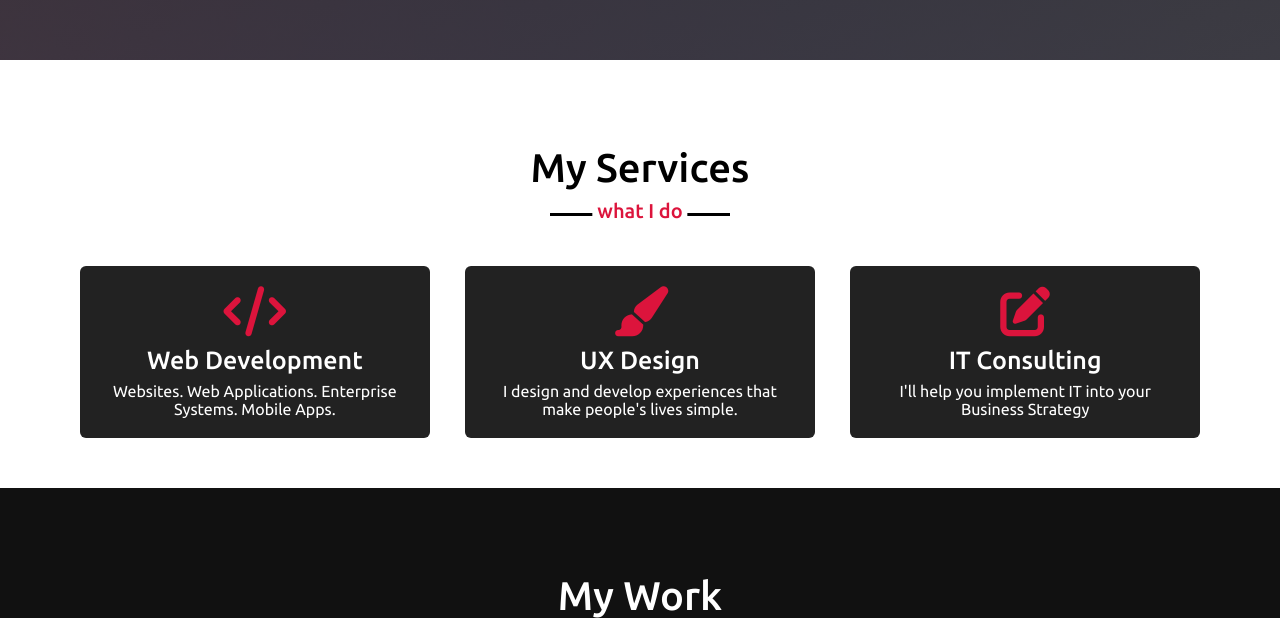
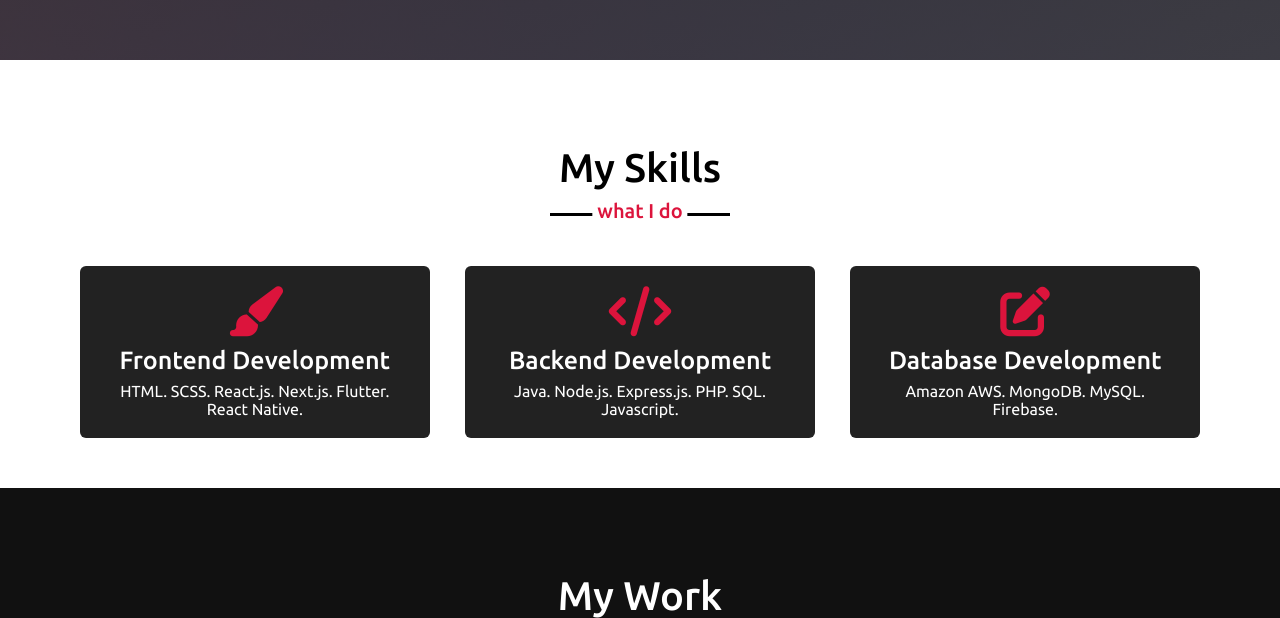
Before and after one commit to Kwesta96/my_website, a plain HTML site: page index.html in a window 1280 px wide. Shown: the part 740-1358 px from the top of the page. Drawn offline with nearby package versions, Linux system fonts and the light colour scheme.

Commit message:
Update index.html

```diff
--- a/index.html
+++ b/index.html
@@ -67,27 +67,28 @@
         <!-- services section -->
         <div class="services" id="services">
             <div class="wrapper">
-                <h2 class="title">My Services</h2>
+                <h2 class="title">My Skills</h2>
                 <div class="services-content">
                     <div class="card">
                         <div class="box">
-                            <i class="fas fa-code"></i>
-                            <div class="text">Web Development</div>
-                            <p>Websites. Web Applications. Enterprise Systems. Mobile Apps.</p>
+
+                            <i class="fas fa-paint-brush"></i>
+                            <div class="text">Frontend Development</div>
+                            <p>HTML. SCSS. React.js. Next.js. Flutter. React Native. </p>
                         </div>
                     </div>
                     <div class="card">
                         <div class="box">
-                            <i class="fas fa-paint-brush"></i>
-                            <div class="text">UX Design</div>
-                            <p>I design and develop experiences that make people's lives simple.</p>
+                            <i class="fas fa-code"></i>
+                            <div class="text">Backend Development</div>
+                            <p>Java. Node.js. Express.js. PHP. SQL. Javascript.</p>
                         </div>
                     </div>
                     <div class="card">
                         <div class="box">
                             <i class="fas fa-edit"></i>
-                            <div class="text">IT Consulting</div>
-                            <p>I'll help you implement IT into your Business Strategy</p>
+                            <div class="text">Database Development</div>
+                            <p>Amazon AWS. MongoDB. MySQL. Firebase.</p>
                         </div>
                     </div>
                 </div>
```
